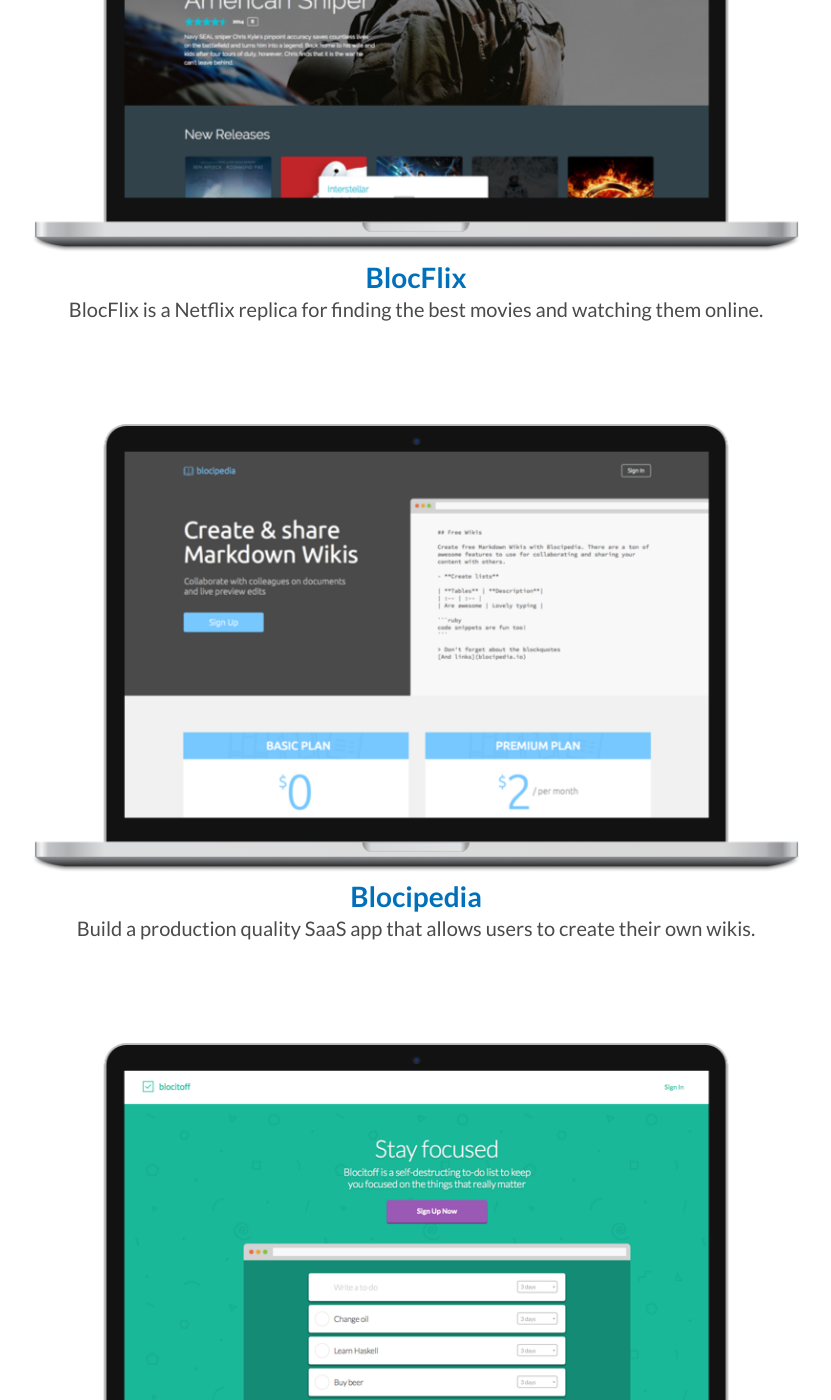
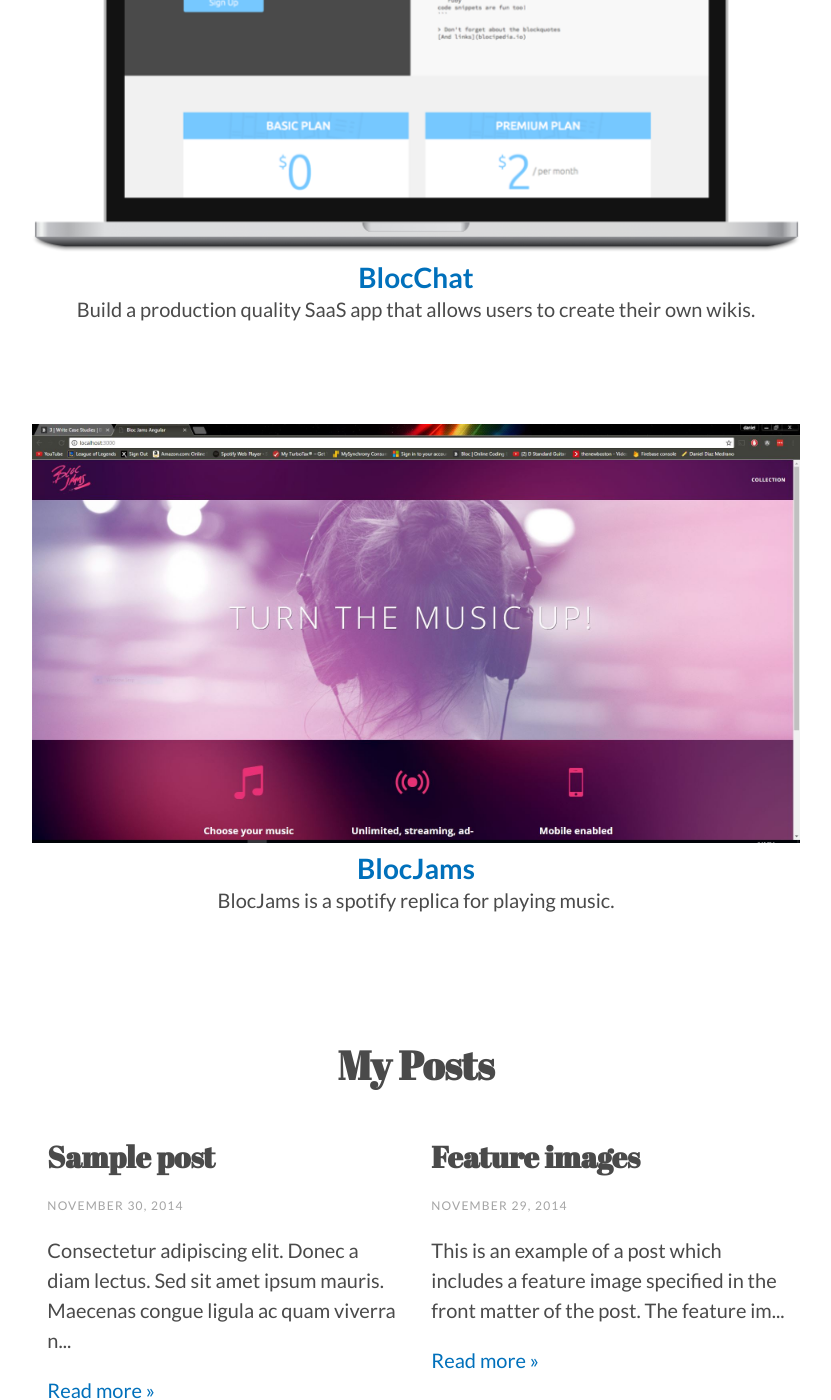
Before and after one commit to danieldiaz14/My-Software-Developer-Portfolio, a Jekyll site: the page built from index.html, in a window 1280 px wide and 1400 px high, scrolled down 1005 px. Shown: the whole window, without its empty margins (224-1055 px from the left). Built offline with Jekyll 4.4.1, drawn with Linux system fonts in a browser that asks for light colours; nearby versions of some CDN libraries; the list of posts is cut into pages by our own code; some of the changed text lies outside the part shown.

Commit message:
Case study

```diff
--- a/_portfolio/blocflix.md
+++ b/_portfolio/BlocChat.md
@@ -1,13 +1,13 @@
 ---
 layout: post
-title: BlocFlix
-thumbnail-path: "img/blocflix.png"
-short-description: BlocFlix is a Netflix replica for finding the best movies and watching them online.
+title: BlocChat
+thumbnail-path: "img/blocipedia.png"
+short-description: Build a production quality SaaS app that allows users to create their own wikis.
 
 ---
 
 {:.center}
-![]({{ site.baseurl }}/img/blocflix.png)
+![]({{ site.baseurl }}/img/blocipedia.png)
 
 ## Explanation
 
```
Also changed, not shown: _portfolio/BlocJams.md (added, +30 -0 lines), _portfolio/blocipedia.md (deleted, +0 -34 lines), _portfolio/blocitoff.md (deleted, +0 -34 lines), img/Bloc-Jams.JPG (added).
